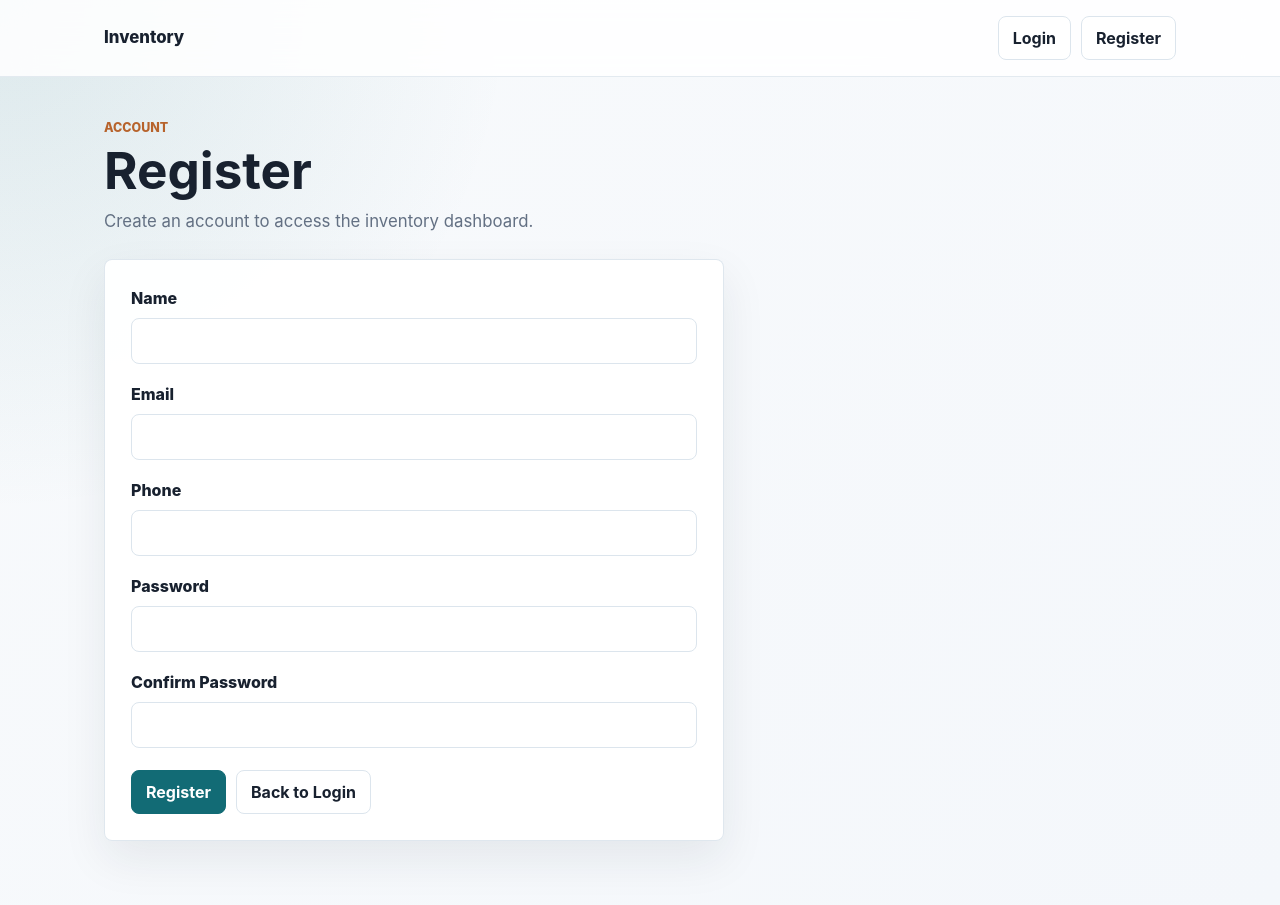
After one commit to PanhaKenZha/Inventory_App, a Flask app: page /register in a window 1280 px wide. The commit adds this page. Run offline with Flask 3, Linux system fonts and the light colour scheme; data that the repository does not hold is empty.

Commit message:
create login and register feature

```diff
--- a/app.py
+++ b/app.py
@@ -1,7 +1,12 @@
-from flask import Flask, render_template, request, redirect, url_for
+import os
+from functools import wraps
+
+from flask import Flask, flash, redirect, render_template, request, session, url_for
 
 from db import (
+    authenticate_user,
     create_car,
+    create_auth_user,
     create_category,
     create_user,
     get_car,
@@ -14,6 +19,7 @@ from db import (
 )
 
 app = Flask(__name__)
+app.secret_key = os.environ.get("SECRET_KEY", "dev-secret-key-change-me")
 
 
 @app.before_request
@@ -23,18 +29,93 @@ def setup_database():
         app.config["DATABASE_READY"] = True
 
 
+def login_required(view):
+    @wraps(view)
+    def wrapped_view(*args, **kwargs):
+        if "user_id" not in session:
+            return redirect(url_for("login", next=request.path))
+        return view(*args, **kwargs)
+
+    return wrapped_view
+
+
+@app.context_processor
+def inject_current_user():
+    return {
+        "current_user_name": session.get("user_name"),
+    }
+
+
 @app.route("/")
+@login_required
 def index():
     return render_template("index.html")
 
 
+@app.route("/register", methods=["GET", "POST"])
+def register():
+    if request.method == "POST":
+        password = request.form["password"]
+        confirm_password = request.form["confirm_password"]
+
+        if password != confirm_password:
+            flash("Passwords do not match.")
+            return render_template("register.html")
+
+        created = create_auth_user(
+            request.form["name"],
+            request.form["email"],
+            request.form["phone"],
+            password,
+        )
+
+        if not created:
+            flash("That email is already registered.")
+            return render_template("register.html")
+
+        flash("Account created. Please log in.")
+        return redirect(url_for("login"))
+
+    return render_template("register.html")
+
+
+@app.route("/login", methods=["GET", "POST"])
+def login():
+    if request.method == "POST":
+        user = authenticate_user(
+            request.form["email"],
+            request.form["password"],
+        )
+
+        if not user:
+            flash("Invalid email or password.")
+            return render_template("login.html")
+
+        session.clear()
+        session["user_id"] = user["id"]
+        session["user_name"] = user["name"]
+
+        next_page = request.args.get("next") or url_for("index")
+        return redirect(next_page)
+
+    return render_template("login.html")
+
+
+@app.route("/logout")
+def logout():
+    session.clear()
+    return redirect(url_for("login"))
+
+
 @app.route("/cars")
+@login_required
 def list_cars():
     cars = get_cars()
     return render_template("cars.html", cars=cars)
 
 
 @app.route("/cars/new", methods=["GET", "POST"])
+@login_required
 def new_car():
     if request.method == "POST":
         create_car(
@@ -49,18 +130,21 @@ def new_car():
 
 
 @app.route("/cars/<int:car_id>")
+@login_required
 def car_detail(car_id):
     car = get_car(car_id)
     return render_template("car.html", car=car, car_id=car_id)
 
 
 @app.route("/users")
+@login_required
 def list_users():
     users = get_users()
     return render_template("users.html", users=users)
 
 
 @app.route("/users/new", methods=["GET", "POST"])
+@login_required
 def new_user():
     if request.method == "POST":
         create_user(
@@ -73,18 +157,21 @@ def new_user():
 
 
 @app.route("/users/<int:user_id>")
+@login_required
 def user_detail(user_id):
     user = get_user(user_id)
     return render_template("user.html", user=user)
 
 
 @app.route("/categories")
+@login_required
 def list_categories():
     categories = get_categories()
     return render_template("categories.html", categories=categories)
 
 
 @app.route("/categories/new", methods=["GET", "POST"])
+@login_required
 def new_category():
     if request.method == "POST":
         create_category(
@@ -96,6 +183,7 @@ def new_category():
 
 
 @app.route("/categories/<int:category_id>")
+@login_required
 def category_detail(category_id):
     category = get_category(category_id)
     return render_template("category.html", category=category)
--- a/db.py
+++ b/db.py
@@ -1,7 +1,9 @@
 import os
 
 import pymysql
+from pymysql.err import IntegrityError
 from pymysql.cursors import DictCursor
+from werkzeug.security import check_password_hash, generate_password_hash
 
 
 DB_HOST = os.environ.get("DB_HOST", "localhost")
@@ -88,6 +90,43 @@ def create_user(name, email, phone):
             )
 
 
+def get_user_by_email(email):
+    with get_connection() as connection:
+        with connection.cursor() as cursor:
+            cursor.execute("SELECT * FROM users WHERE email = %s", (email,))
+            return cursor.fetchone()
+
+
+def create_auth_user(name, email, phone, password):
+    password_hash = generate_password_hash(password)
+
+    try:
+        with get_connection() as connection:
+            with connection.cursor() as cursor:
+                cursor.execute(
+                    """
+                    INSERT INTO users (name, email, phone, password_hash)
+                    VALUES (%s, %s, %s, %s)
+                    """,
+                    (name, email, phone, password_hash),
+                )
+        return True
+    except IntegrityError:
+        return False
+
+
+def authenticate_user(email, password):
+    user = get_user_by_email(email)
+
+    if not user or not user.get("password_hash"):
+        return None
+
+    if not check_password_hash(user["password_hash"], password):
+        return None
+
+    return user
+
+
 def get_categories():
     with get_connection() as connection:
         with connection.cursor() as cursor:
--- a/migrations/migrate.py
+++ b/migrations/migrate.py
@@ -16,6 +16,7 @@ MIGRATIONS = [
     "001_create_cars_table",
     "002_create_users_table",
     "003_create_categories_table",
+    "004_add_password_hash_to_users",
 ]
 
 
--- /dev/null
+++ b/migrations/versions/004_add_password_hash_to_users.py
@@ -0,0 +1,14 @@
+version = "004_add_password_hash_to_users"
+
+
+def up(cursor):
+    cursor.execute(
+        """
+        ALTER TABLE users
+        ADD COLUMN password_hash VARCHAR(255) NULL
+        """
+    )
+
+
+def down(cursor):
+    cursor.execute("ALTER TABLE users DROP COLUMN password_hash")
--- a/static/styles.css
+++ b/static/styles.css
@@ -239,6 +239,19 @@ tbody tr:hover {
     padding: 28px;
 }
 
+.flash-panel {
+    background: #fff7ed;
+    border: 1px solid #fed7aa;
+    border-radius: 8px;
+    color: #9a3412;
+    margin-bottom: 20px;
+    padding: 14px 16px;
+}
+
+.flash-panel p {
+    margin: 0;
+}
+
 .form-panel {
     max-width: 620px;
     padding: 26px;
--- a/templates/base.html
+++ b/templates/base.html
@@ -13,14 +13,30 @@
         <nav class="nav">
             <a class="brand" href="/">Inventory</a>
             <div class="nav-links">
+                {% if current_user_name %}
                 <a href="/cars">Cars</a>
                 <a href="/categories">Categories</a>
                 <a href="/users">Users</a>
+                <a href="/logout">Logout</a>
+                {% else %}
+                <a href="/login">Login</a>
+                <a href="/register">Register</a>
+                {% endif %}
             </div>
         </nav>
     </header>
 
     <main class="page-shell">
+        {% with messages = get_flashed_messages() %}
+            {% if messages %}
+            <section class="flash-panel">
+                {% for message in messages %}
+                <p>{{ message }}</p>
+                {% endfor %}
+            </section>
+            {% endif %}
+        {% endwith %}
+
         {% block content %}{% endblock %}
     </main>
 </body>
--- /dev/null
+++ b/templates/register.html
@@ -0,0 +1,40 @@
+{% extends "base.html" %}
+
+{% block title %}Register{% endblock %}
+
+{% block content %}
+    <section class="page-header">
+        <div>
+            <p class="eyebrow">Account</p>
+            <h1>Register</h1>
+            <p class="lead">Create an account to access the inventory dashboard.</p>
+        </div>
+    </section>
+
+    <form class="form-panel" method="POST">
+        <div class="field">
+            <label for="name">Name</label>
+            <input id="name" type="text" name="name" required>
+        </div>
+        <div class="field">
+            <label for="email">Email</label>
+            <input id="email" type="email" name="email" required>
+        </div>
+        <div class="field">
+            <label for="phone">Phone</label>
+            <input id="phone" type="text" name="phone" required>
+        </div>
+        <div class="field">
+            <label for="password">Password</label>
+            <input id="password" type="password" name="password" required>
+        </div>
+        <div class="field">
+            <label for="confirm_password">Confirm Password</label>
+            <input id="confirm_password" type="password" name="confirm_password" required>
+        </div>
+        <div class="actions">
+            <button type="submit">Register</button>
+            <a class="button" href="/login">Back to Login</a>
+        </div>
+    </form>
+{% endblock %}
```
Also changed, not shown: templates/login.html (added, +28 -0 lines).
